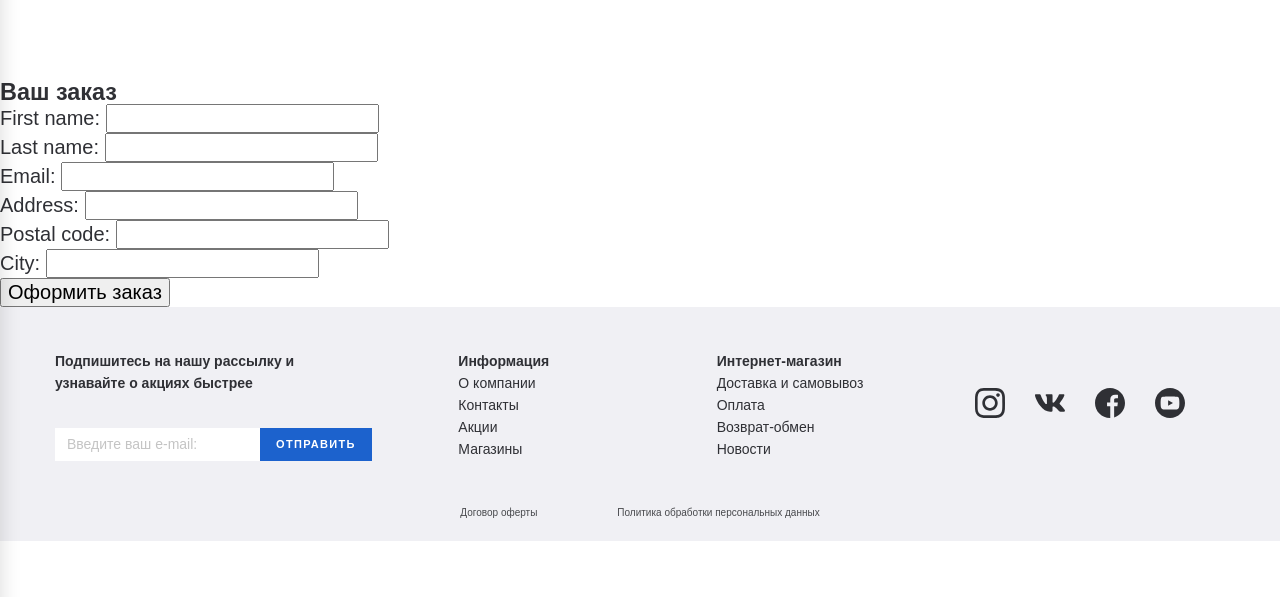
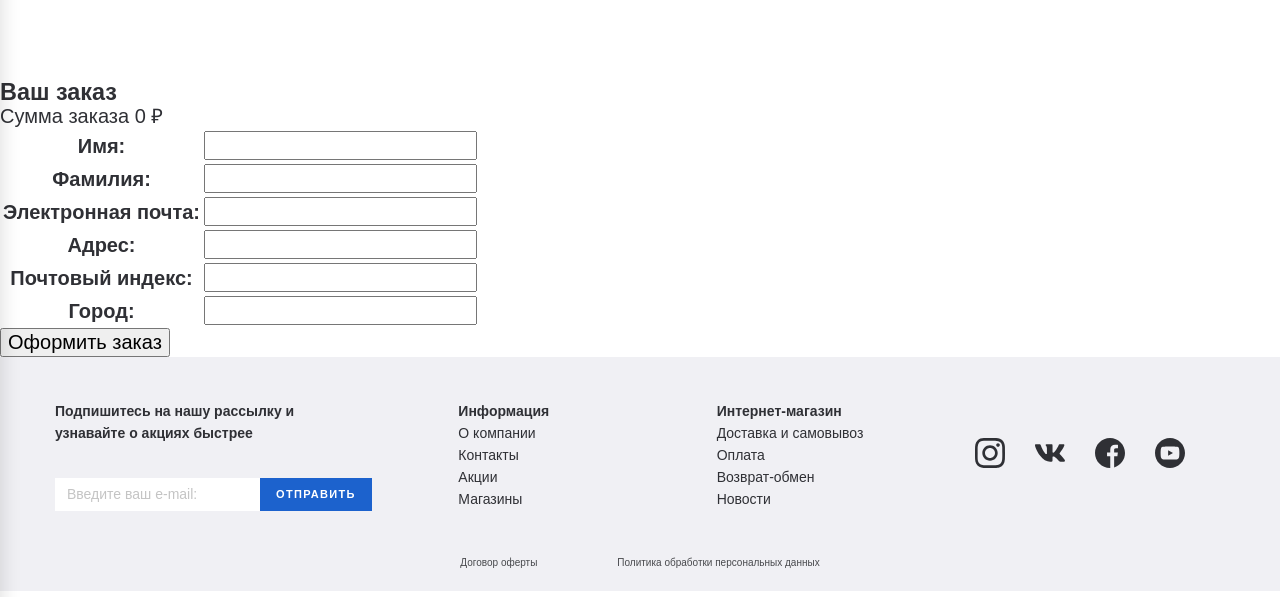
Before and after one commit to dmitrysvd/onlineshop, a Django app: page /orders/create_order/ in a window 1280 px wide. Shown: the part 175-772 px from the top of the page. Run offline with Django 3.2, Linux system fonts and the light colour scheme; data that the repository does not hold is empty.

Commit message:
Some order form improvements

```diff
--- a/orders/forms.py
+++ b/orders/forms.py
@@ -10,3 +10,11 @@ class OrderCreateForm(forms.ModelForm):
             'first_name', 'last_name', 'email',
             'address', 'postal_code', 'city',
         ]
+        labels = {
+            'first_name': 'Имя',
+            'last_name': 'Фамилия',
+            'email': 'Электронная почта',
+            'address': 'Адрес',
+            'postal_code': 'Почтовый индекс',
+            'city': 'Город',
+        }
--- a/orders/templates/orders/create_order.html
+++ b/orders/templates/orders/create_order.html
@@ -14,10 +14,13 @@
       </li>
     {% endfor %}
   </ul>
+  <span>Сумма заказа {{ cart.get_total_price }} ₽</span>
 
   <form method="post">
-    {{ form.as_p }}
-    <p><input type="submit" value="Оформить заказ"></p>
+    <table>
+    {{ form.as_table }}
+    </table>
+    <button type="submit">Оформить заказ</button>
     {% csrf_token %}
   </form>
 {% endblock content %}
```
